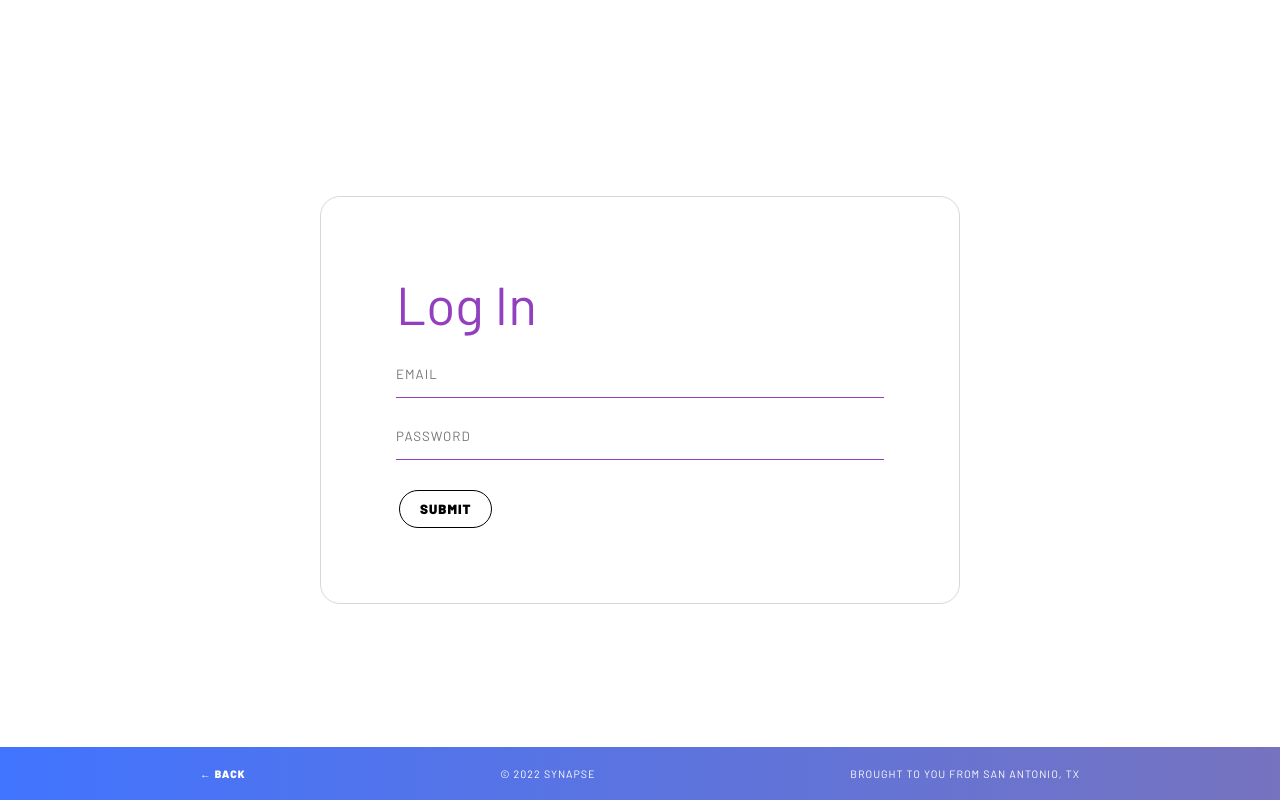
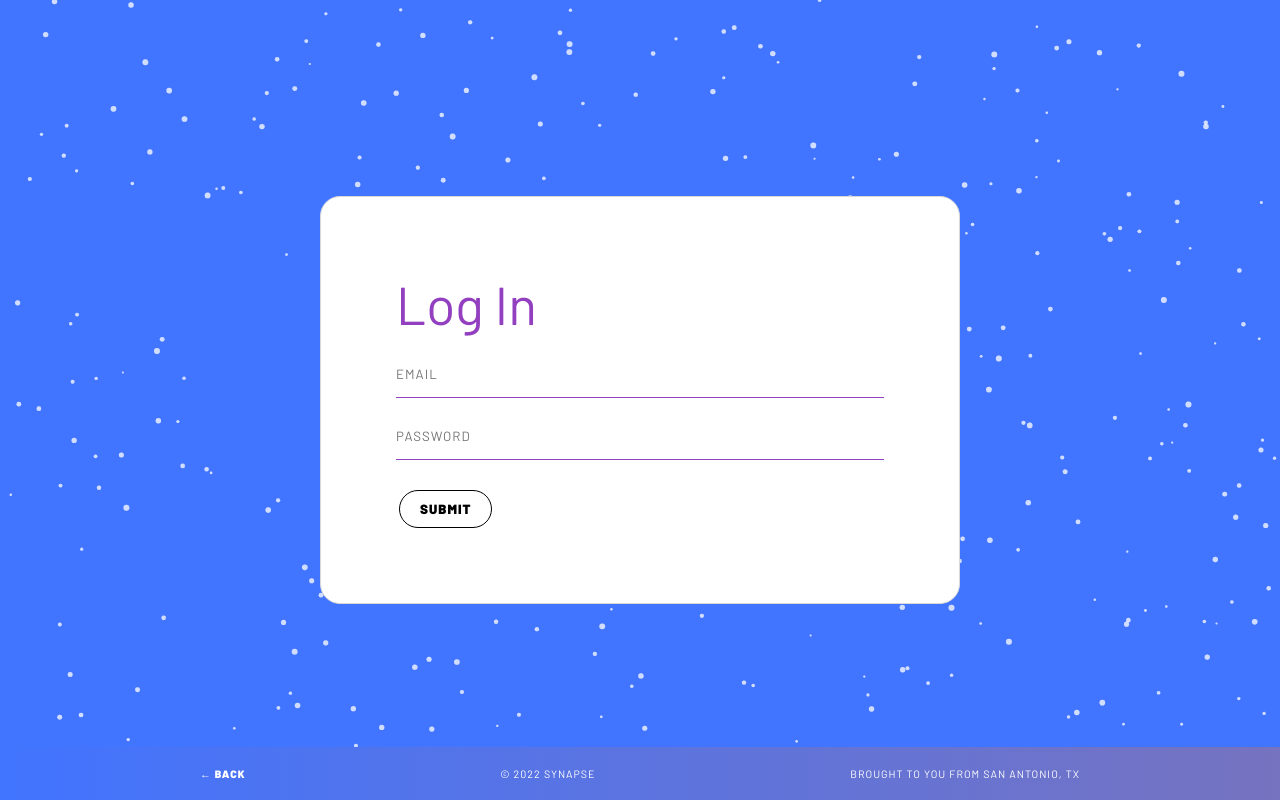
Before and after one commit to Blake-design/learning-tree, a React (Create React App) app in the folder client/: page /login in a window 1280 px wide. Built offline with nearby package versions, Linux system fonts and the light colour scheme.

Commit message:
Added particle background effects to login and signup pages

```diff
--- a/client/src/App.css
+++ b/client/src/App.css
@@ -114,6 +114,7 @@ button {
   padding: 75px;
   border: 1px solid rgb(216, 216, 216);
   border-radius: 20px;
+  background-color: white;
 }
 
 .form-card h3 {
--- a/client/src/pages/Login.js
+++ b/client/src/pages/Login.js
@@ -6,11 +6,21 @@ import { useUser } from "../utils/UserContext";
 import { Navigate } from "react-router-dom";
 import { useMutation, useQuery } from "@apollo/client";
 import { LOGIN_USER } from "../utils/mutations";
-import "../App.css"
+
+import "../App.css";
+import Particles from "react-tsparticles";
+import particlesConfig from "../config/configParticles.js";
 
 import Auth from "../utils/auth";
 
 const Login = (props) => {
+  const particlesInit = (main) => {
+    console.log(main);
+  };
+  const particlesLoaded = (container) => {
+    console.log(container);
+  };
+
   const [formState, setFormState] = useState({ email: "", password: "" });
   const [login, { error, data }] = useMutation(LOGIN_USER);
 
@@ -40,6 +50,9 @@ const Login = (props) => {
   console.log("this is the user state ", userManager.user.user);
   return (
     <div className="form-container">
+      <div className="tsparticles" style={{ position: 'absolute'}}>
+        <Particles height="100vh" width="100vw" init={particlesInit} loaded={particlesLoaded} options={particlesConfig} />
+      </div>
       <div className="form-card">
         <h3>Log In</h3>
         {Object.keys(userManager.user).length ? (
--- a/client/src/pages/Signup.js
+++ b/client/src/pages/Signup.js
@@ -3,11 +3,21 @@ import { Navigate } from "react-router-dom";
 
 import { useMutation } from "@apollo/client";
 import { ADD_USER } from "../utils/mutations";
-import "../App.css"
+
+import "../App.css";
+import Particles from "react-tsparticles";
+import particlesConfig from "../config/configParticles.js";
 
 import Auth from "../utils/auth";
 
 const Signup = () => {
+  const particlesInit = (main) => {
+    console.log(main);
+  };
+  const particlesLoaded = (container) => {
+    console.log(container);
+  };
+
   const [formState, setFormState] = useState({
     firstName: "",
     lastName: "",
@@ -53,6 +63,9 @@ const Signup = () => {
 
   return (
     <div className="form-container">
+      <div className="tsparticles" style={{ position: 'absolute'}}>
+        <Particles height="100vh" width="100vw" init={particlesInit} loaded={particlesLoaded} options={particlesConfig} />
+      </div>
       <div className="form-card">
         <h3>Sign Up</h3>
           {data ? (
```
